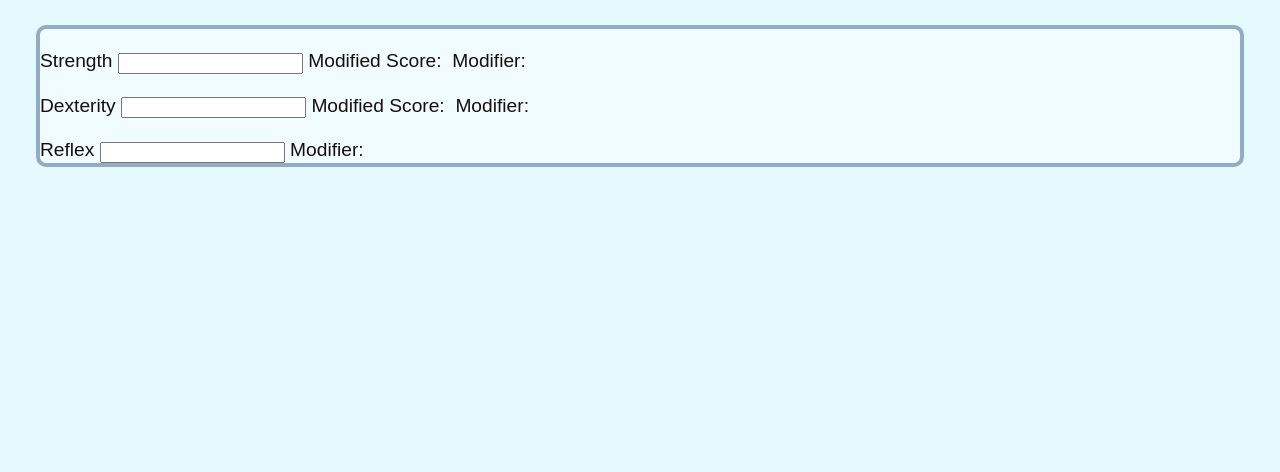
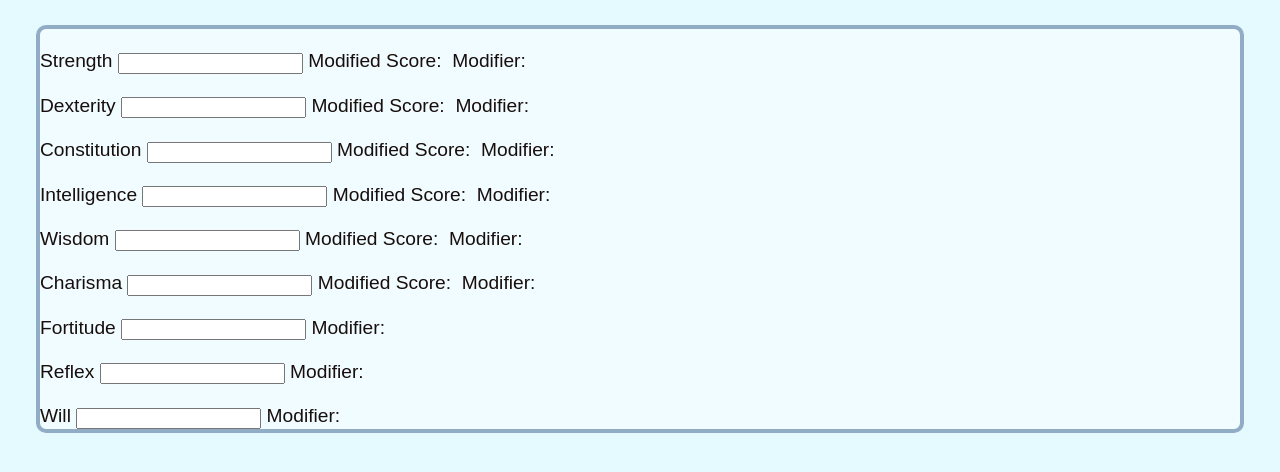
Before and after one commit to matthew-hale/pf-rerole, a Flask app: template rerole.app/rerole_app/templates/character.html in a window 1280 px wide. Shown: the part 103-575 px from the top of the page. Run offline with Flask 3, Linux system fonts and the light colour scheme; the template is opened without the code that fills it, so the values that code supplies are empty.

Commit message:
Add remaining abilities and saves to POC character sheet

```diff
--- a/rerole.app/rerole_app/static/rerole.js
+++ b/rerole.app/rerole_app/static/rerole.js
@@ -96,12 +96,40 @@ var V = {
             score: document.getElementById("abilities.dexterity.score"),
             modified_score: document.getElementById("abilities.dexterity.modified_score"),
             modifier: document.getElementById("abilities.dexterity.modifier")
-        }
+        },
+        constitution: {
+            score: document.getElementById("abilities.constitution.score"),
+            modified_score: document.getElementById("abilities.constitution.modified_score"),
+            modifier: document.getElementById("abilities.constitution.modifier")
+        },
+        intelligence: {
+            score: document.getElementById("abilities.intelligence.score"),
+            modified_score: document.getElementById("abilities.intelligence.modified_score"),
+            modifier: document.getElementById("abilities.intelligence.modifier")
+        },
+        wisdom: {
+            score: document.getElementById("abilities.wisdom.score"),
+            modified_score: document.getElementById("abilities.wisdom.modified_score"),
+            modifier: document.getElementById("abilities.wisdom.modifier")
+        },
+        charisma: {
+            score: document.getElementById("abilities.charisma.score"),
+            modified_score: document.getElementById("abilities.charisma.modified_score"),
+            modifier: document.getElementById("abilities.charisma.modifier")
+        },
     },
     saves: {
+        fortitude: {
+            value: document.getElementById("saves.fortitude.value"),
+            modifier: document.getElementById("saves.fortitude.modifier")
+        },
         reflex: {
             value: document.getElementById("saves.reflex.value"),
             modifier: document.getElementById("saves.reflex.modifier")
+        },
+        will: {
+            value: document.getElementById("saves.will.value"),
+            modifier: document.getElementById("saves.will.modifier")
         }
     },
     update: function(M) {
@@ -112,8 +140,25 @@ var V = {
         this.abilities.dexterity.score.value = data.abilities.dexterity.score;
         this.abilities.dexterity.modified_score.innerHTML = data.abilities.dexterity.modified_score;
         this.abilities.dexterity.modifier.innerHTML = data.abilities.dexterity.modifier;
+        this.abilities.constitution.score.value = data.abilities.constitution.score;
+        this.abilities.constitution.modified_score.innerHTML = data.abilities.constitution.modified_score;
+        this.abilities.constitution.modifier.innerHTML = data.abilities.constitution.modifier;
+        this.abilities.intelligence.score.value = data.abilities.intelligence.score;
+        this.abilities.intelligence.modified_score.innerHTML = data.abilities.intelligence.modified_score;
+        this.abilities.intelligence.modifier.innerHTML = data.abilities.intelligence.modifier;
+        this.abilities.wisdom.score.value = data.abilities.wisdom.score;
+        this.abilities.wisdom.modified_score.innerHTML = data.abilities.wisdom.modified_score;
+        this.abilities.wisdom.modifier.innerHTML = data.abilities.wisdom.modifier;
+        this.abilities.charisma.score.value = data.abilities.charisma.score;
+        this.abilities.charisma.modified_score.innerHTML = data.abilities.charisma.modified_score;
+        this.abilities.charisma.modifier.innerHTML = data.abilities.charisma.modifier;
+
+        this.saves.fortitude.value.value = data.saves.fortitude.value;
+        this.saves.fortitude.modifier.innerHTML = data.saves.fortitude.modifier;
         this.saves.reflex.value.value = data.saves.reflex.value;
         this.saves.reflex.modifier.innerHTML = data.saves.reflex.modifier;
+        this.saves.will.value.value = data.saves.will.value;
+        this.saves.will.modifier.innerHTML = data.saves.will.modifier;
     }
 }
 
@@ -125,36 +170,55 @@ var C = {
     }
 }
 
-function initialize_view_listeners(view) {
+function update_model_ability(m, v, ability_name) {
+    let data = m.getData();
+    let raw_score = v.abilities[ability_name].score.value;
+    let score = parseInt(raw_score);
+    if (isNaN(score)) {
+        score = 0;
+    }
+    data.abilities[ability_name].score = score;
+    m.setData(data);
+}
+
+function update_model_save(m, v, save_name) {
+    let data = m.getData();
+    let raw_value = v.saves[save_name].value.value;
+    let value = parseInt(raw_value);
+    if (isNaN(value)) {
+        value = 0;
+    }
+    data.saves[save_name].value = value;
+    m.setData(data);
+}
+
+function initialize_view_listeners(model, view) {
     view.abilities.strength.score.addEventListener("change", function() {
-        let data = M.getData();
-        let raw_score = V.abilities.strength.score.value;
-        let score = parseInt(raw_score);
-        if (isNaN(score)) {
-            score = 0;
-        }
-        data.abilities.strength.score = score;
-        M.setData(data);
+        update_model_ability(model, view, "strength");
     });
     view.abilities.dexterity.score.addEventListener("change", function() {
-        let data = M.getData();
-        let raw_score = V.abilities.dexterity.score.value;
-        let score = parseInt(raw_score);
-        if (isNaN(score)) {
-            score = 0;
-        }
-        data.abilities.dexterity.score = score;
-        M.setData(data);
+        update_model_ability(model, view, "dexterity");
+    });
+    view.abilities.constitution.score.addEventListener("change", function() {
+        update_model_ability(model, view, "constitution");
+    });
+    view.abilities.intelligence.score.addEventListener("change", function() {
+        update_model_ability(model, view, "intelligence");
+    });
+    view.abilities.wisdom.score.addEventListener("change", function() {
+        update_model_ability(model, view, "wisdom");
+    });
+    view.abilities.charisma.score.addEventListener("change", function() {
+        update_model_ability(model, view, "charisma");
+    });
+    view.saves.fortitude.value.addEventListener("change", function() {
+        update_model_save(model, view, "fortitude");
     });
     view.saves.reflex.value.addEventListener("change", function() {
-        let data = M.getData();
-        let raw_value = V.saves.reflex.value.value;
-        let value = parseInt(raw_value);
-        if (isNaN(value)) {
-            value = 0;
-        }
-        data.saves.reflex.value = value;
-        M.setData(data);
+        update_model_save(model, view, "reflex");
+    });
+    view.saves.will.value.addEventListener("change", function() {
+        update_model_save(model, view, "will");
     });
 }
 
@@ -163,7 +227,7 @@ function redirect_to_login() {
 }
 
 window.onload = function() {
-    initialize_view_listeners(V);
+    initialize_view_listeners(M, V);
     get_character()
         .then((data) => {
             M.data = data;
--- a/rerole.app/rerole_app/templates/character.html
+++ b/rerole.app/rerole_app/templates/character.html
@@ -39,13 +39,57 @@
             <label for="abilities.dexterity.modifier">Modifier:</label>
             <p id="abilities.dexterity.modifier"></p>
         </div>
+        <div class="ability">
+            <label for="abilities.constitution.score">Constitution</label>
+            <input type="text" id="abilities.constitution.score"/>
+            <label for="abilities.constitution.modified_score">Modified Score:</label>
+            <p id="abilities.constitution.modified_score"></p>
+            <label for="abilities.constitution.modifier">Modifier:</label>
+            <p id="abilities.constitution.modifier"></p>
+        </div>
+        <div class="ability">
+            <label for="abilities.intelligence.score">Intelligence</label>
+            <input type="text" id="abilities.intelligence.score"/>
+            <label for="abilities.intelligence.modified_score">Modified Score:</label>
+            <p id="abilities.intelligence.modified_score"></p>
+            <label for="abilities.intelligence.modifier">Modifier:</label>
+            <p id="abilities.intelligence.modifier"></p>
+        </div>
+        <div class="ability">
+            <label for="abilities.wisdom.score">Wisdom</label>
+            <input type="text" id="abilities.wisdom.score"/>
+            <label for="abilities.wisdom.modified_score">Modified Score:</label>
+            <p id="abilities.wisdom.modified_score"></p>
+            <label for="abilities.wisdom.modifier">Modifier:</label>
+            <p id="abilities.wisdom.modifier"></p>
+        </div>
+        <div class="ability">
+            <label for="abilities.charisma.score">Charisma</label>
+            <input type="text" id="abilities.charisma.score"/>
+            <label for="abilities.charisma.modified_score">Modified Score:</label>
+            <p id="abilities.charisma.modified_score"></p>
+            <label for="abilities.charisma.modifier">Modifier:</label>
+            <p id="abilities.charisma.modifier"></p>
+        </div>
     </div>
     <div id="saves">
+        <div class="save">
+            <label for="saves.fortitude.value">Fortitude</label>
+            <input type="text" id="saves.fortitude.value"/>
+            <label for="saves.fortitude.modifier">Modifier:</label>
+            <p id="saves.fortitude.modifier"></p>
+        </div>
         <div class="save">
             <label for="saves.reflex.value">Reflex</label>
             <input type="text" id="saves.reflex.value"/>
             <label for="saves.reflex.modifier">Modifier:</label>
             <p id="saves.reflex.modifier"></p>
+        </div>
+        <div class="save">
+            <label for="saves.will.value">Will</label>
+            <input type="text" id="saves.will.value"/>
+            <label for="saves.will.modifier">Modifier:</label>
+            <p id="saves.will.modifier"></p>
         </div>
     </div>
 </div>
```
